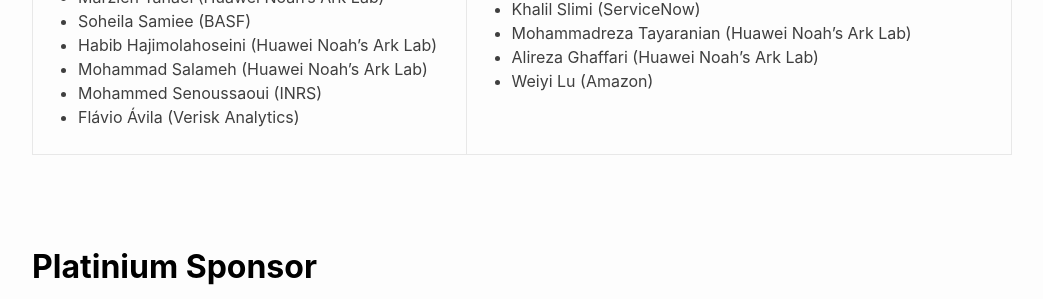
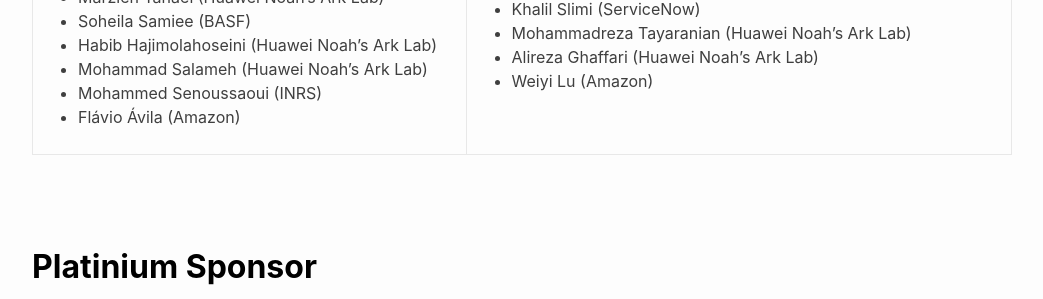
Before and after one commit to neurips2022-enlsp/neurips2022-enlsp.github.io, a Jekyll site: the page built from index.md, in a window 1280 px wide and 900 px high, scrolled down 6329 px. Shown: the part 153-452 px from the top of the window, without its empty margins (118-1161 px from the left). Built offline with Jekyll 4.4.1, drawn with Linux system fonts in a browser that asks for light colours; nearby versions of some CDN libraries.

Commit message:
Update technical_committee.yml
Avila information is updated/

```diff
--- a/_data/technical_committee.yml
+++ b/_data/technical_committee.yml
@@ -26,7 +26,7 @@
 - Habib Hajimolahoseini (Huawei Noah’s Ark Lab)
 - Mohammad Salameh (Huawei Noah’s Ark Lab)
 - Mohammed Senoussaoui (INRS)
-- Flávio Ávila (Verisk Analytics)
+- Flávio Ávila (Amazon)
 - Peng Lu (Huawei Noah’s Ark Lab)
 - Joao Monteiro (Service Now)
 - Xiaoguang Li (Huawei Noah’s Ark Lab)
```
